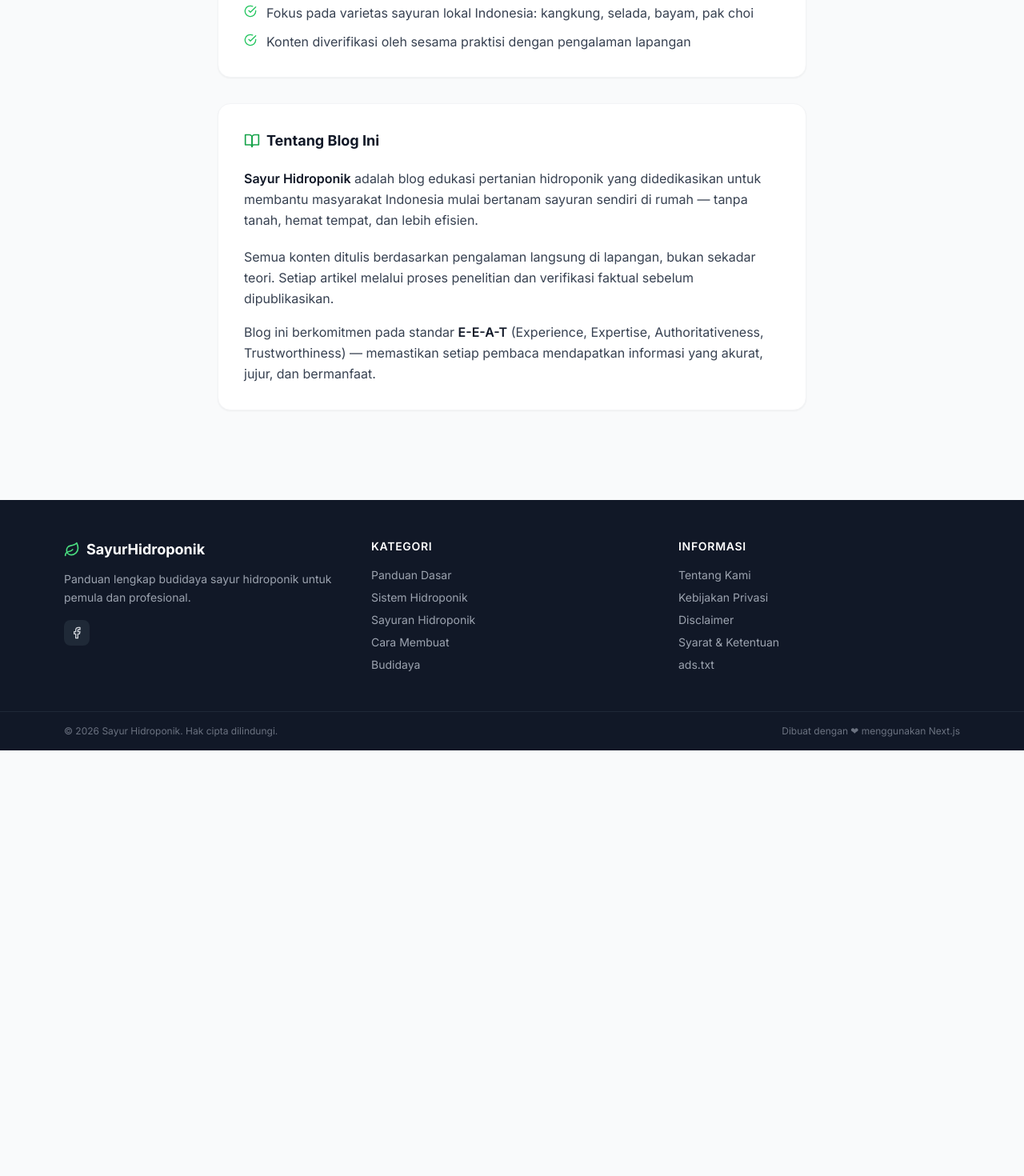
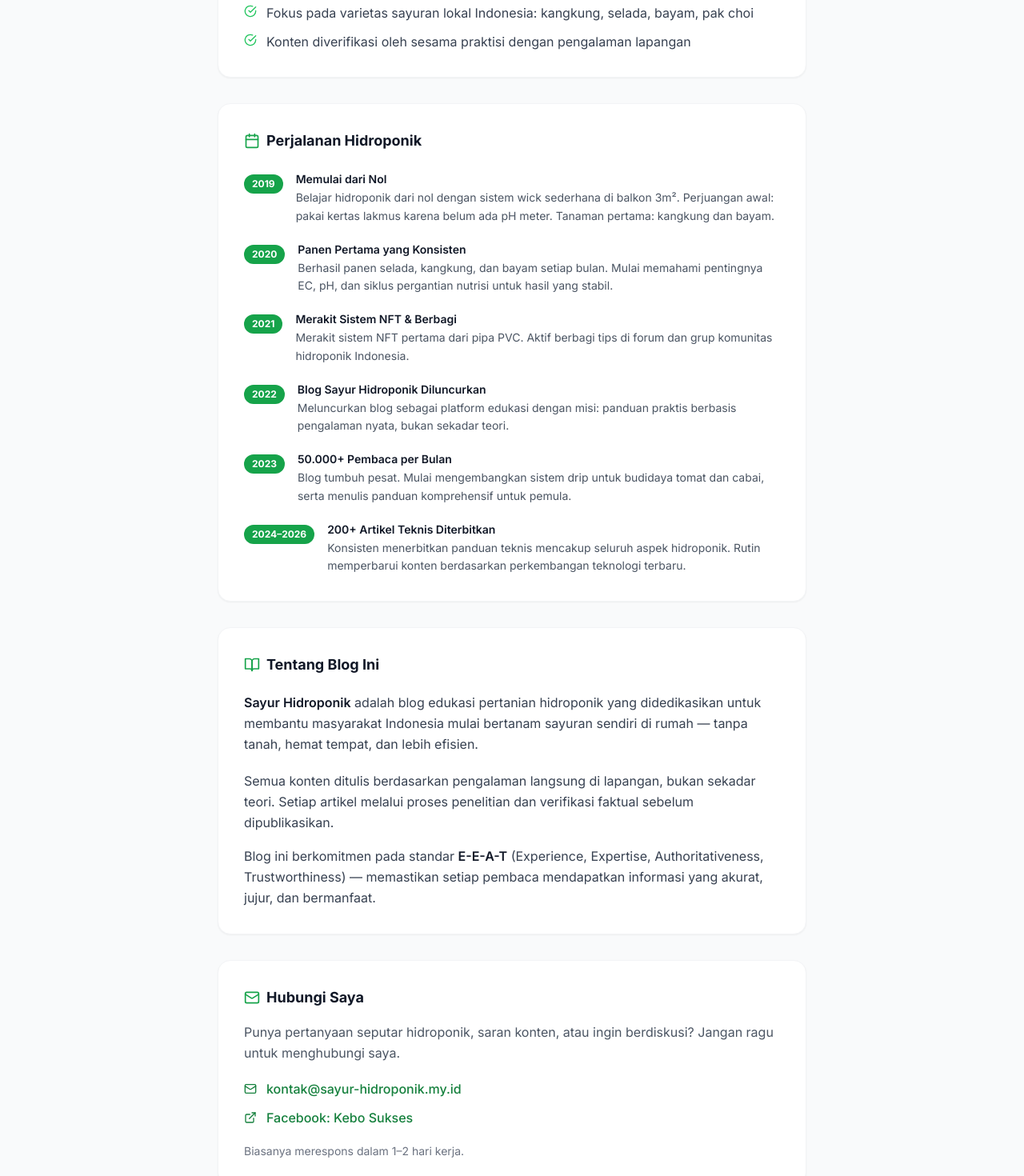
Before and after one commit to kebo-sukses/sayuran-hidroponik, a Next.js app: page /tentang in a window 1280 px wide. Shown: the part 560-2030 px from the top of the page at 80% size. Before the commit the page ends 1498 px from the top, so only its background shows below. Built offline with nearby package versions, Linux system fonts and the light colour scheme.

Commit message:
feat: Fase 1.4 - Optimasi halaman Tentang (E-E-A-T) - riwayat, kontak, schema Person

```diff
--- a/src/app/tentang/page.tsx
+++ b/src/app/tentang/page.tsx
@@ -1,7 +1,7 @@
 import Image from 'next/image';
 import { generateSEOMetadata, authorPersonSchema } from '@/lib/seo';
 import { siteConfig } from '@/lib/config';
-import { CheckCircle, BookOpen, Leaf } from 'lucide-react';
+import { CheckCircle, BookOpen, Leaf, Calendar, Mail, ExternalLink } from 'lucide-react';
 
 export const metadata = generateSEOMetadata({
   title: `Tentang ${siteConfig.author.name} – Praktisi Hidroponik`,
@@ -14,9 +14,13 @@ export default function TentangPage() {
 
   return (
     <>
+      {/* Person JSON-LD – safe: source from seo.ts authorPersonSchema(), XSS-escaped */}
+      {/* eslint-disable-next-line react/no-danger */}
       <script
         type="application/ld+json"
-        dangerouslySetInnerHTML={{ __html: JSON.stringify(authorPersonSchema()) }}
+        dangerouslySetInnerHTML={{
+          __html: JSON.stringify(authorPersonSchema()).replace(/<\/script>/gi, '<\\/script>'),
+        }}
       />
 
       <div className="max-w-3xl mx-auto px-4 py-12">
@@ -35,7 +39,7 @@ export default function TentangPage() {
               <h1 className="text-2xl font-bold text-gray-900">{author.name}</h1>
               <span className="inline-flex items-center gap-1.5 mt-1 px-3 py-1 bg-primary-50 text-primary-700 rounded-full text-sm font-medium">
                 <Leaf className="w-4 h-4" />
-                Praktisi Hidroponik
+                {author.jobTitle}
               </span>
               <p className="mt-3 text-gray-600 leading-relaxed">{author.bio}</p>
             </div>
@@ -65,8 +69,62 @@ export default function TentangPage() {
           </ul>
         </div>
 
+        {/* Riwayat Pengalaman */}
+        <div className="bg-white rounded-2xl shadow-sm border border-gray-100 p-8 mb-8">
+          <h2 className="text-lg font-bold text-gray-900 mb-6 flex items-center gap-2">
+            <Calendar className="w-5 h-5 text-primary-600" />
+            Perjalanan Hidroponik
+          </h2>
+          <div className="space-y-5">
+            {[
+              {
+                year: '2019',
+                title: 'Memulai dari Nol',
+                desc: 'Belajar hidroponik dari nol dengan sistem wick sederhana di balkon 3m\u00b2. Perjuangan awal: pakai kertas lakmus karena belum ada pH meter. Tanaman pertama: kangkung dan bayam.',
+              },
+              {
+                year: '2020',
+                title: 'Panen Pertama yang Konsisten',
+                desc: 'Berhasil panen selada, kangkung, dan bayam setiap bulan. Mulai memahami pentingnya EC, pH, dan siklus pergantian nutrisi untuk hasil yang stabil.',
+              },
+              {
+                year: '2021',
+                title: 'Merakit Sistem NFT & Berbagi',
+                desc: 'Merakit sistem NFT pertama dari pipa PVC. Aktif berbagi tips di forum dan grup komunitas hidroponik Indonesia.',
+              },
+              {
+                year: '2022',
+                title: 'Blog Sayur Hidroponik Diluncurkan',
+                desc: 'Meluncurkan blog sebagai platform edukasi dengan misi: panduan praktis berbasis pengalaman nyata, bukan sekadar teori.',
+              },
+              {
+                year: '2023',
+                title: '50.000+ Pembaca per Bulan',
+                desc: 'Blog tumbuh pesat. Mulai mengembangkan sistem drip untuk budidaya tomat dan cabai, serta menulis panduan komprehensif untuk pemula.',
+              },
+              {
+                year: '2024\u20132026',
+                title: '200+ Artikel Teknis Diterbitkan',
+                desc: 'Konsisten menerbitkan panduan teknis mencakup seluruh aspek hidroponik. Rutin memperbarui konten berdasarkan perkembangan teknologi terbaru.',
+              },
+            ].map(({ year, title, desc }) => (
+              <div key={year} className="flex gap-4">
+                <div className="flex-shrink-0 pt-0.5">
+                  <span className="inline-block bg-primary-600 text-white text-xs font-bold px-2.5 py-1 rounded-full whitespace-nowrap">
+                    {year}
+                  </span>
+                </div>
+                <div>
+                  <p className="font-semibold text-gray-900 text-sm">{title}</p>
+                  <p className="text-gray-600 text-sm leading-relaxed mt-0.5">{desc}</p>
+                </div>
+              </div>
+            ))}
+          </div>
+        </div>
+
         {/* Tentang Blog */}
-        <div className="bg-white rounded-2xl shadow-sm border border-gray-100 p-8">
+        <div className="bg-white rounded-2xl shadow-sm border border-gray-100 p-8 mb-8">
           <h2 className="text-lg font-bold text-gray-900 mb-5 flex items-center gap-2">
             <BookOpen className="w-5 h-5 text-primary-600" />
             Tentang Blog Ini
@@ -89,6 +147,39 @@ export default function TentangPage() {
             </p>
           </div>
         </div>
+
+        {/* Kontak */}
+        <div className="bg-white rounded-2xl shadow-sm border border-gray-100 p-8">
+          <h2 className="text-lg font-bold text-gray-900 mb-4 flex items-center gap-2">
+            <Mail className="w-5 h-5 text-primary-600" />
+            Hubungi Saya
+          </h2>
+          <p className="text-gray-600 mb-5 leading-relaxed">
+            Punya pertanyaan seputar hidroponik, saran konten, atau ingin berdiskusi? Jangan ragu
+            untuk menghubungi saya.
+          </p>
+          <div className="space-y-3">
+            <a
+              href={`mailto:${author.email}`}
+              className="flex items-center gap-3 text-primary-700 hover:text-primary-900 font-medium transition-colors"
+            >
+              <Mail className="w-4 h-4 flex-shrink-0" />
+              {author.email}
+            </a>
+            {author.social.facebook && (
+              <a
+                href={author.social.facebook}
+                target="_blank"
+                rel="noopener noreferrer"
+                className="flex items-center gap-3 text-primary-700 hover:text-primary-900 font-medium transition-colors"
+              >
+                <ExternalLink className="w-4 h-4 flex-shrink-0" />
+                Facebook: Kebo Sukses
+              </a>
+            )}
+          </div>
+          <p className="mt-5 text-sm text-gray-500">Biasanya merespons dalam 1–2 hari kerja.</p>
+        </div>
       </div>
     </>
   );
--- a/src/lib/config.ts
+++ b/src/lib/config.ts
@@ -15,8 +15,10 @@ export const siteConfig = {
   // Informasi author untuk E-E-A-T
   author: {
     name: 'Kebo Sukses',
+    jobTitle: 'Penulis & Praktisi Hidroponik',
     bio: 'Praktisi hidroponik dengan pengalaman 5+ tahun. Telah membantu ribuan pemula memulai kebun hidroponik di rumah.',
     image: '/images/author-kebo-sukses.svg',
+    email: 'kontak@sayur-hidroponik.my.id',
     social: {
       facebook: 'https://facebook.com/kebosukses',
     },
--- a/src/lib/seo.ts
+++ b/src/lib/seo.ts
@@ -194,17 +194,28 @@ export function authorPersonSchema() {
     '@context': 'https://schema.org',
     '@type': 'Person',
     name: siteConfig.author.name,
+    jobTitle: siteConfig.author.jobTitle,
     description: siteConfig.author.bio,
     image: `${siteConfig.url}${siteConfig.author.image}`,
     url: `${siteConfig.url}/tentang`,
+    email: `mailto:${siteConfig.author.email}`,
     sameAs: Object.values(siteConfig.author.social),
+    worksFor: {
+      '@type': 'Organization',
+      name: siteConfig.name,
+      url: siteConfig.url,
+    },
     knowsAbout: [
       'Hidroponik',
       'Budidaya Sayuran',
       'Pertanian Modern',
       'Sistem NFT',
       'Sistem DFT',
-      'Nutrisi Hidroponik',
+      'Rakit Apung',
+      'Nutrisi AB Mix',
+      'Drip Irrigation',
+      'Rockwool',
+      'Cocopeat',
     ],
   };
 }
```
Also changed, not shown: 1 other file (tests, documents, lock files or other folders).
